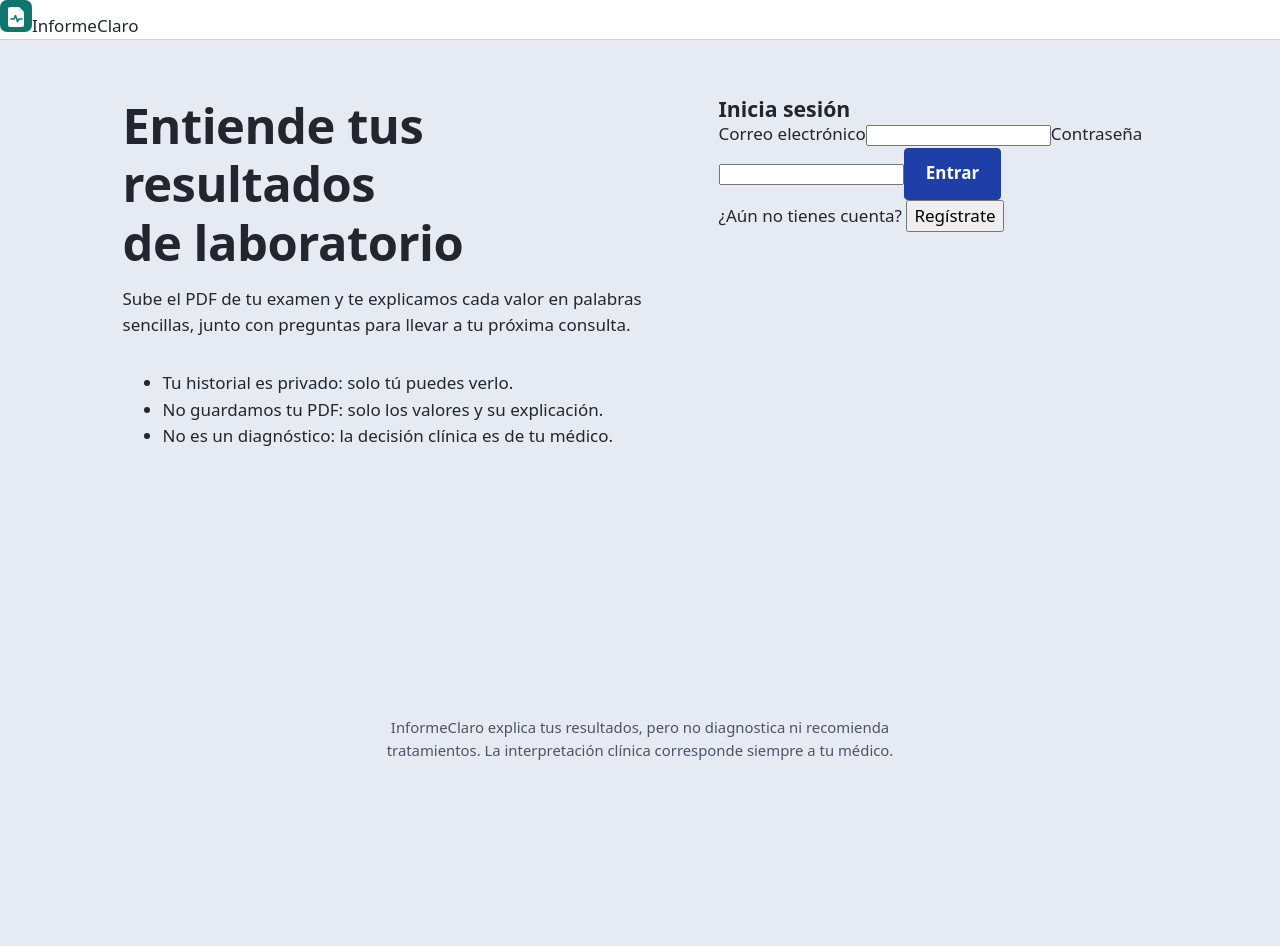
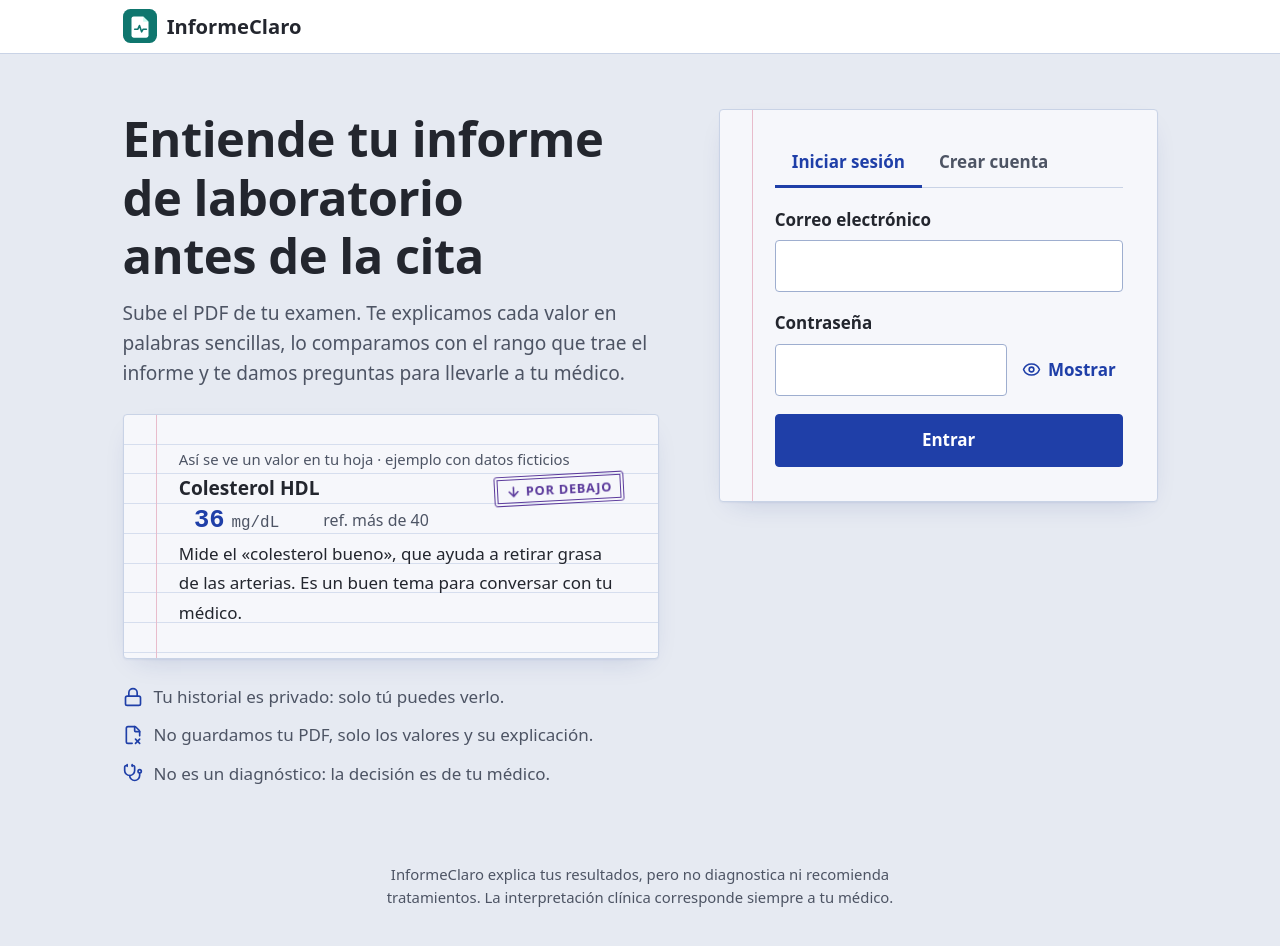
Before and after one commit to Andres766/informe-claro-frontend, a React (Vite) app: page / in a window 1280 px wide. Before the commit the page ends 800 px from the top, so only its background shows below. Built offline with nearby package versions, Linux system fonts and the light colour scheme; no server answers; a web font is replaced by a local one.

Commit message:
Rediseña la barra de navegación y la pantalla de acceso
Pestañas de navegación con íconos, ejemplo de renglón sellado con datos ficticios, pestañas para entrar o crear cuenta y opción para mostrar la contraseña.

```diff
--- a/src/App.jsx
+++ b/src/App.jsx
@@ -1,5 +1,7 @@
 import { useEffect, useState } from 'react'
+import { FilePlus2, Files, LoaderCircle, LogOut } from 'lucide-react'
 import { api, sesion } from './api'
+import Logo from './components/Logo'
 import Acceso from './components/Acceso'
 import SubirInforme from './components/SubirInforme'
 import ResultadoInforme from './components/ResultadoInforme'
@@ -48,37 +50,56 @@ export default function App() {
   const mostrarInforme = (datos) => {
     setInforme(datos)
     setVista('resultado')
+    window.scrollTo({ top: 0 })
   }
+
+  const enHistorial = vista === 'historial'
 
   return (
     <div className="app">
       <header className="barra">
-        <div className="barra__marca">
-          <img src="/favicon.svg" alt="" width="32" height="32" />
-          <span>InformeClaro</span>
+        <div className="barra__interior">
+          <span className="marca">
+            <Logo size={34} />
+            InformeClaro
+          </span>
+
+          {usuario && (
+            <>
+              <nav className="navegacion" aria-label="Secciones">
+                <button className={!enHistorial ? 'activa' : ''} aria-current={!enHistorial ? 'page' : undefined}
+                  onClick={() => setVista('subir')}>
+                  <FilePlus2 size={19} aria-hidden="true" /> Nuevo informe
+                </button>
+                <button className={enHistorial ? 'activa' : ''} aria-current={enHistorial ? 'page' : undefined}
+                  onClick={() => setVista('historial')}>
+                  <Files size={19} aria-hidden="true" /> Mis hojas
+                </button>
+              </nav>
+              <div className="cuenta">
+                <span className="cuenta__nombre" title={usuario.email}>{usuario.nombre.split(' ')[0]}</span>
+                <button className="boton-texto" onClick={salir}>
+                  <LogOut size={18} aria-hidden="true" /> Salir
+                </button>
+              </div>
+            </>
+          )}
         </div>
-        {usuario && (
-          <nav className="barra__nav">
-            <button className={vista !== 'historial' ? 'activo' : ''} onClick={() => setVista('subir')}>
-              Nuevo informe
-            </button>
-            <button className={vista === 'historial' ? 'activo' : ''} onClick={() => setVista('historial')}>
-              Mi historial
-            </button>
-            <span className="barra__usuario" title={usuario.email}>{usuario.nombre.split(' ')[0]}</span>
-            <button onClick={salir}>Salir</button>
-          </nav>
-        )}
       </header>
 
       <main className="contenido">
-        {usuario === undefined && <p className="tenue cargando">Conectando con el servidor…</p>}
+        {usuario === undefined && (
+          <p className="conectando" role="status">
+            <LoaderCircle className="girando" size={22} aria-hidden="true" />
+            Conectando con el servidor…
+          </p>
+        )}
         {usuario === null && <Acceso onIngreso={ingresar} aviso={avisoAcceso} />}
         {usuario && vista === 'subir' && <SubirInforme onListo={mostrarInforme} motor={motor} />}
         {usuario && vista === 'resultado' && informe && (
           <ResultadoInforme informe={informe} onNuevo={() => setVista('subir')} />
         )}
-        {usuario && vista === 'historial' && <Historial onAbrir={mostrarInforme} />}
+        {usuario && enHistorial && <Historial onAbrir={mostrarInforme} onNuevo={() => setVista('subir')} />}
       </main>
 
       <footer className="pie">
--- a/src/components/Acceso.jsx
+++ b/src/components/Acceso.jsx
@@ -1,9 +1,12 @@
 import { useState } from 'react'
+import { AlertCircle, Eye, EyeOff, FileX2, Lock, Stethoscope } from 'lucide-react'
 import { api, sesion } from '../api'
+import Sello from './Sello'
 
 export default function Acceso({ onIngreso, aviso }) {
   const [modo, setModo] = useState('login') // 'login' | 'registro'
   const [datos, setDatos] = useState({ nombre: '', email: '', password: '' })
+  const [verPassword, setVerPassword] = useState(false)
   const [error, setError] = useState('')
   const [enviando, setEnviando] = useState(false)
 
@@ -11,8 +14,8 @@ export default function Acceso({ onIngreso, aviso }) {
 
   const cambiar = (e) => setDatos({ ...datos, [e.target.name]: e.target.value })
 
-  const cambiarModo = () => {
-    setModo(esRegistro ? 'login' : 'registro')
+  const cambiarModo = (nuevo) => {
+    setModo(nuevo)
     setError('')
   }
 
@@ -36,52 +39,82 @@ export default function Acceso({ onIngreso, aviso }) {
   return (
     <section className="acceso">
       <div className="acceso__intro">
-        <h1>Entiende tus resultados de laboratorio</h1>
-        <p>
-          Sube el PDF de tu examen y te explicamos cada valor en palabras sencillas, junto con
-          preguntas para llevar a tu próxima consulta.
+        <h1>Entiende tu informe de laboratorio antes de la cita</h1>
+        <p className="entrada">
+          Sube el PDF de tu examen. Te explicamos cada valor en palabras sencillas, lo comparamos con
+          el rango que trae el informe y te damos preguntas para llevarle a tu médico.
         </p>
-        <ul className="garantias">
-          <li>Tu historial es privado: solo tú puedes verlo.</li>
-          <li>No guardamos tu PDF: solo los valores y su explicación.</li>
-          <li>No es un diagnóstico: la decisión clínica es de tu médico.</li>
-        </ul>
       </div>
 
-      <form className="tarjeta acceso__form" onSubmit={enviar} noValidate>
-        <h2>{esRegistro ? 'Crea tu cuenta' : 'Inicia sesión'}</h2>
-        {aviso && !error && <p className="alerta alerta--aviso">{aviso}</p>}
+      <figure className="hoja hoja--rayada acceso__ejemplo">
+        <figcaption>Así se ve un valor en tu hoja · ejemplo con datos ficticios</figcaption>
+        <div className="valor valor--ejemplo">
+          <span className="valor__nombre">Colesterol HDL</span>
+          <span className="valor__cifra"><span className="valor__numero">36</span><small>mg/dL</small></span>
+          <span className="valor__rango">ref. más de 40</span>
+          <span className="valor__sello"><Sello estado="bajo" /></span>
+          <p className="valor__frase">
+            Mide el «colesterol bueno», que ayuda a retirar grasa de las arterias. Es un buen tema
+            para conversar con tu médico.
+          </p>
+        </div>
+      </figure>
+
+      <ul className="promesas acceso__promesas">
+        <li><Lock size={20} aria-hidden="true" /> Tu historial es privado: solo tú puedes verlo.</li>
+        <li><FileX2 size={20} aria-hidden="true" /> No guardamos tu PDF, solo los valores y su explicación.</li>
+        <li><Stethoscope size={20} aria-hidden="true" /> No es un diagnóstico: la decisión es de tu médico.</li>
+      </ul>
+
+      <form className="hoja formulario acceso__form" onSubmit={enviar} noValidate>
+        <div className="pestanas" role="tablist" aria-label="Acceso">
+          <button type="button" role="tab" aria-selected={!esRegistro} className={!esRegistro ? 'activa' : ''}
+            onClick={() => cambiarModo('login')}>
+            Iniciar sesión
+          </button>
+          <button type="button" role="tab" aria-selected={esRegistro} className={esRegistro ? 'activa' : ''}
+            onClick={() => cambiarModo('registro')}>
+            Crear cuenta
+          </button>
+        </div>
+
+        <h2 className="sr-only">{esRegistro ? 'Crear cuenta' : 'Iniciar sesión'}</h2>
+        {aviso && !error && <p className="nota" role="status">{aviso}</p>}
 
         {esRegistro && (
-          <label>
-            Nombre
+          <label className="campo">
+            <span>Tu nombre</span>
             <input name="nombre" value={datos.nombre} onChange={cambiar} autoComplete="name" required />
           </label>
         )}
-        <label>
-          Correo electrónico
-          <input name="email" type="email" value={datos.email} onChange={cambiar} autoComplete="email" required />
+        <label className="campo">
+          <span>Correo electrónico</span>
+          <input name="email" type="email" inputMode="email" value={datos.email} onChange={cambiar}
+            autoComplete="email" required />
         </label>
-        <label>
-          Contraseña
-          <input name="password" type="password" value={datos.password} onChange={cambiar} required
-            minLength={esRegistro ? 8 : undefined}
-            autoComplete={esRegistro ? 'new-password' : 'current-password'} />
-          {esRegistro && <small>Mínimo 8 caracteres.</small>}
+        <label className="campo">
+          <span>Contraseña</span>
+          <span className="campo__con-boton">
+            <input name="password" type={verPassword ? 'text' : 'password'} value={datos.password} onChange={cambiar}
+              required minLength={esRegistro ? 8 : undefined}
+              autoComplete={esRegistro ? 'new-password' : 'current-password'}
+              aria-describedby={esRegistro ? 'ayuda-password' : undefined} />
+            <button type="button" className="boton-texto" onClick={() => setVerPassword(!verPassword)}
+              aria-label={verPassword ? 'Ocultar contraseña' : 'Mostrar contraseña'} aria-pressed={verPassword}>
+              {verPassword ? <EyeOff size={19} aria-hidden="true" /> : <Eye size={19} aria-hidden="true" />}
+              {verPassword ? 'Ocultar' : 'Mostrar'}
+            </button>
+          </span>
+          {esRegistro && <small id="ayuda-password">Mínimo 8 caracteres.</small>}
         </label>
 
-        {error && <p className="alerta alerta--error">{error}</p>}
+        {error && (
+          <p className="alerta" role="alert"><AlertCircle size={20} aria-hidden="true" /> {error}</p>
+        )}
 
         <button className="boton" disabled={enviando}>
-          {enviando ? 'Un momento…' : esRegistro ? 'Crear cuenta' : 'Entrar'}
+          {enviando ? 'Un momento…' : esRegistro ? 'Crear mi cuenta' : 'Entrar'}
         </button>
-
-        <p className="acceso__cambio">
-          {esRegistro ? '¿Ya tienes cuenta?' : '¿Aún no tienes cuenta?'}{' '}
-          <button type="button" className="enlace" onClick={cambiarModo}>
-            {esRegistro ? 'Inicia sesión' : 'Regístrate'}
-          </button>
-        </p>
       </form>
     </section>
   )
```
